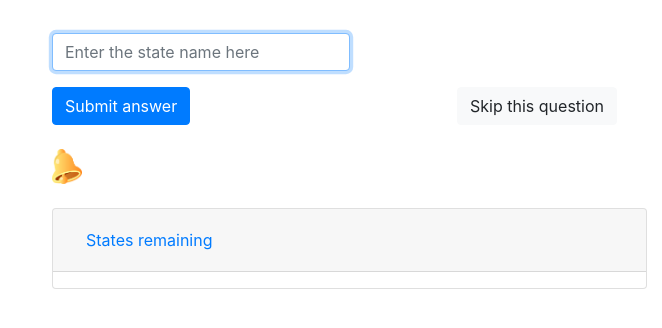
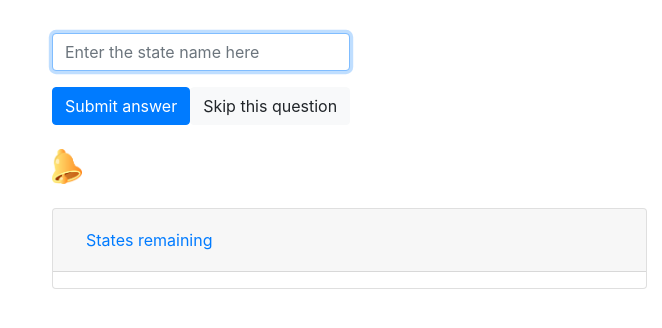
Before and after one commit to eelcaz/map-game-full, a Flask app: template templates/index.html in a window 1280 px wide. Shown: the part 167-495 px from the top of the page, without its empty margins (618-1280 px from the left). Run offline with Flask 2, Linux system fonts and the light colour scheme; the template is opened without the code that fills it, so the values that code supplies are empty; some libraries are stand-ins or nearby versions.

Commit message:
UI update

```diff
--- a/templates/index.html
+++ b/templates/index.html
@@ -28,7 +28,7 @@
 					<form method="POST" name="myform3">
 						<button type="submit" name="RestartGame" class="btn btn-light d-flex ">Restart quiz</button>
 					</form>
-					<form method="POST" name="myform3">
+					<form method="POST" name="myform2">
 						<button type="submit" name="TakeSurvey" class="btn btn-light d-flex ">Take our survey!</button>
 					</form>
 				</div>
@@ -40,11 +40,9 @@
 							<label><h5>{{ trivia_question }}</h5></label>
 							<input name="text" class="form-control col-md-6" placeholder='Enter the state name here'>
 						</div>
-						<div class="container row justify-content-between">
+						<div class="container row">
 							<button type="submit" name="AnswerRequest" class="btn btn-primary d-flex ">Submit answer</button><br>
-							<form method="POST" name="myform2">
-								<button type="submit" name="SkipRequest" class="btn btn-light d-flex ">Skip this question</button>
-							</form>
+							<button type="submit" name="SkipRequest" class="btn btn-light d-flex ">Skip this question</button>
 						</div>
 					</form>
 
```
